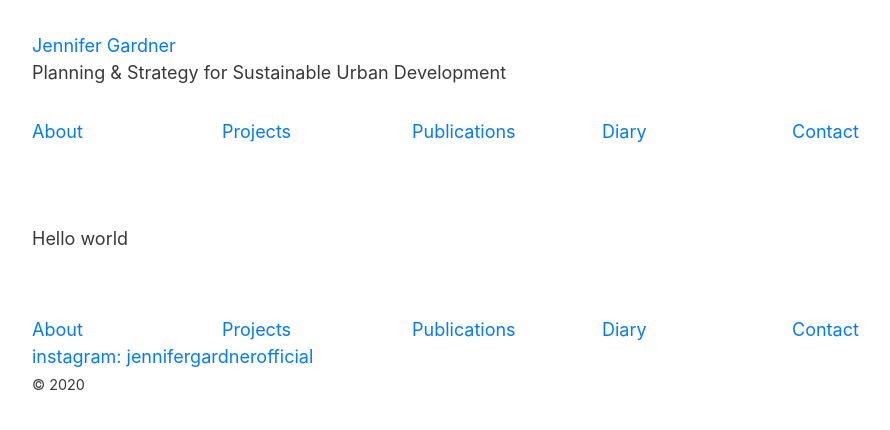
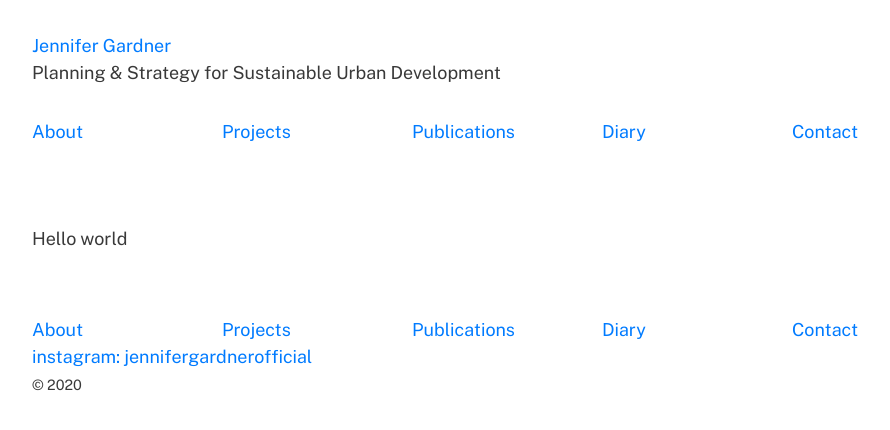
Before and after one commit to jenniferofficial/jenniferofficial.github.io, a Jekyll site: the page built from README.md, in a window 1280 px wide. Shown: the top 430 px of the page, without its empty margins (53-943 px from the left). Built offline with Jekyll 4.4.1, drawn with Linux system fonts in a browser that asks for light colours; our own code applies the rules of GitHub Pages for plain Markdown files.

Commit message:
test out Public Sans

```diff
--- /dev/null
+++ b/assets/_sass/_fonts.scss
@@ -0,0 +1,41 @@
+// Public Sans
+// Normal
+@font-face {
+    font-family: 'Public Sans';
+    src:  url('../fonts/PublicSans-Regular.woff2') format('woff2'),
+          url('../fonts/PublicSans-Regular.woff') format('woff'),
+          url('../fonts/PublicSans-Regular.ttf') format('truetype');
+    font-style: normal;
+    font-weight: normal;
+    text-rendering: optimizeLegibility;
+}
+// Italic
+@font-face {
+    font-family: 'Public Sans Italic';
+    src:  url('../fonts/PublicSans-Italic.woff2') format('woff2'),
+          url('../fonts/PublicSans-Italic.woff') format('woff'),
+          url('../fonts/PublicSans-Italic.ttf') format('truetype');
+    font-style: italic;
+    font-weight: normal;
+    text-rendering: optimizeLegibility;
+}
+// Bold
+@font-face {
+    font-family: 'Public Sans Bold';
+    src:  url('../fonts/PublicSans-Bold.woff2') format('woff2'),
+          url('../fonts/PublicSans-Bold.woff') format('woff'),
+          url('../fonts/PublicSans-Bold.ttf') format('truetype');
+    font-style: normal;
+    font-weight: bold;
+    text-rendering: optimizeLegibility;
+}
+// Bold Italic
+@font-face {
+    font-family: 'Public Sans Bold Italic';
+    src:  url('../fonts/PublicSans-BoldItalic.woff2') format('woff2'),
+          url('../fonts/PublicSans-BoldItalic.woff') format('woff'),
+          url('../fonts/PublicSans-BoldItalic.ttf') format('truetype');
+    font-style: italic;
+    font-weight: bold;
+    text-rendering: optimizeLegibility;
+}
--- a/assets/_sass/site.scss
+++ b/assets/_sass/site.scss
@@ -2,10 +2,12 @@
 body{
   color: $body;
   font-size: 18px;
+  font-family: 'Public Sans', helvetica, arial, sans-serif;
 }
 h1{
   color: $body;
   line-height: 1em;
+  font-family: 'Public Sans Bold', helvetica, arial, sans-serif;
 }
 h2{
   color: $body-light;
--- a/assets/css/jg.scss
+++ b/assets/css/jg.scss
@@ -2,4 +2,5 @@
 ---
 @import "variables";
 @import "mixins";
+@import "fonts";
 @import "site";
```
Also changed, not shown: assets/fonts/PublicSans-Bold.ttf (added), assets/fonts/PublicSans-Bold.woff (added), assets/fonts/PublicSans-Bold.woff2 (added), assets/fonts/PublicSans-BoldItalic.ttf (added), assets/fonts/PublicSans-BoldItalic.woff (added), assets/fonts/PublicSans-BoldItalic.woff2 (added), assets/fonts/PublicSans-Italic.ttf (added), assets/fonts/PublicSans-Italic.woff (added), assets/fonts/PublicSans-Italic.woff2 (added), assets/fonts/PublicSans-Regular.ttf (added), assets/fonts/PublicSans-Regular.woff (added), assets/fonts/PublicSans-Regular.woff2 (added).
